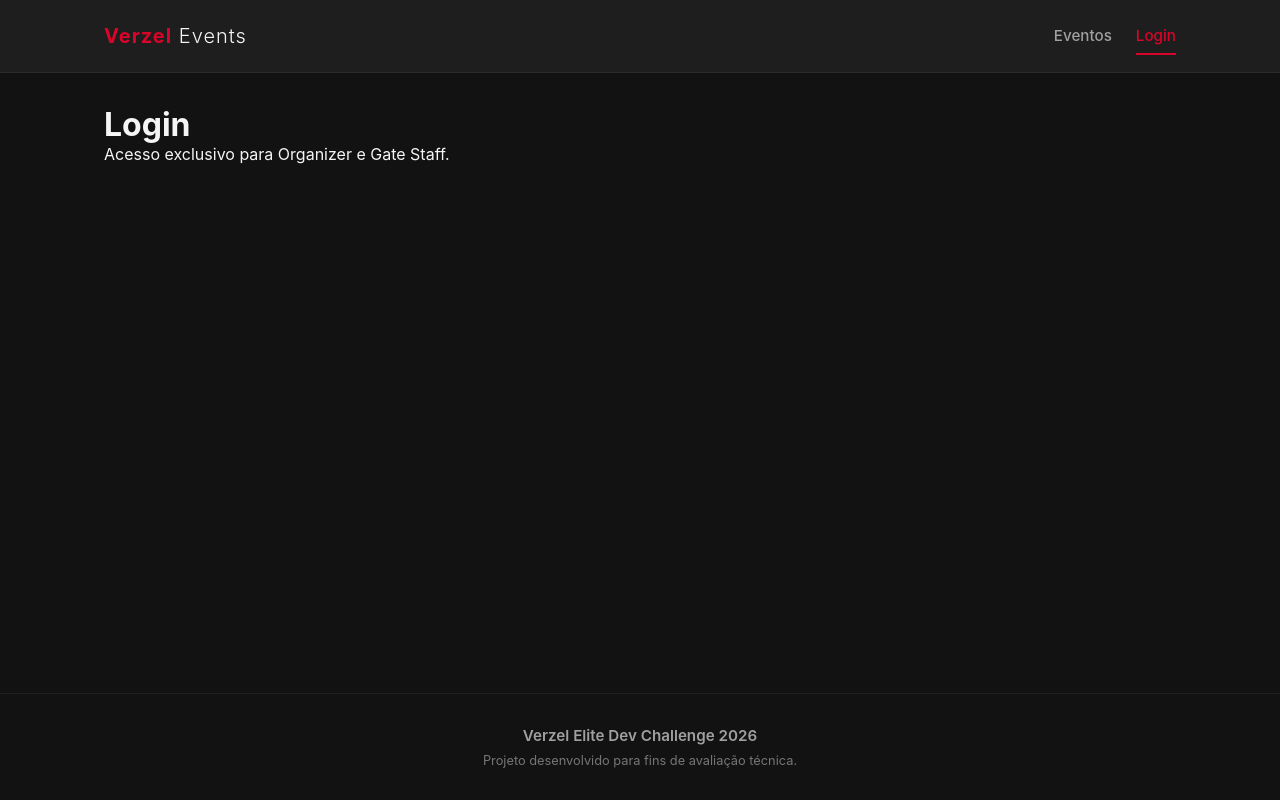
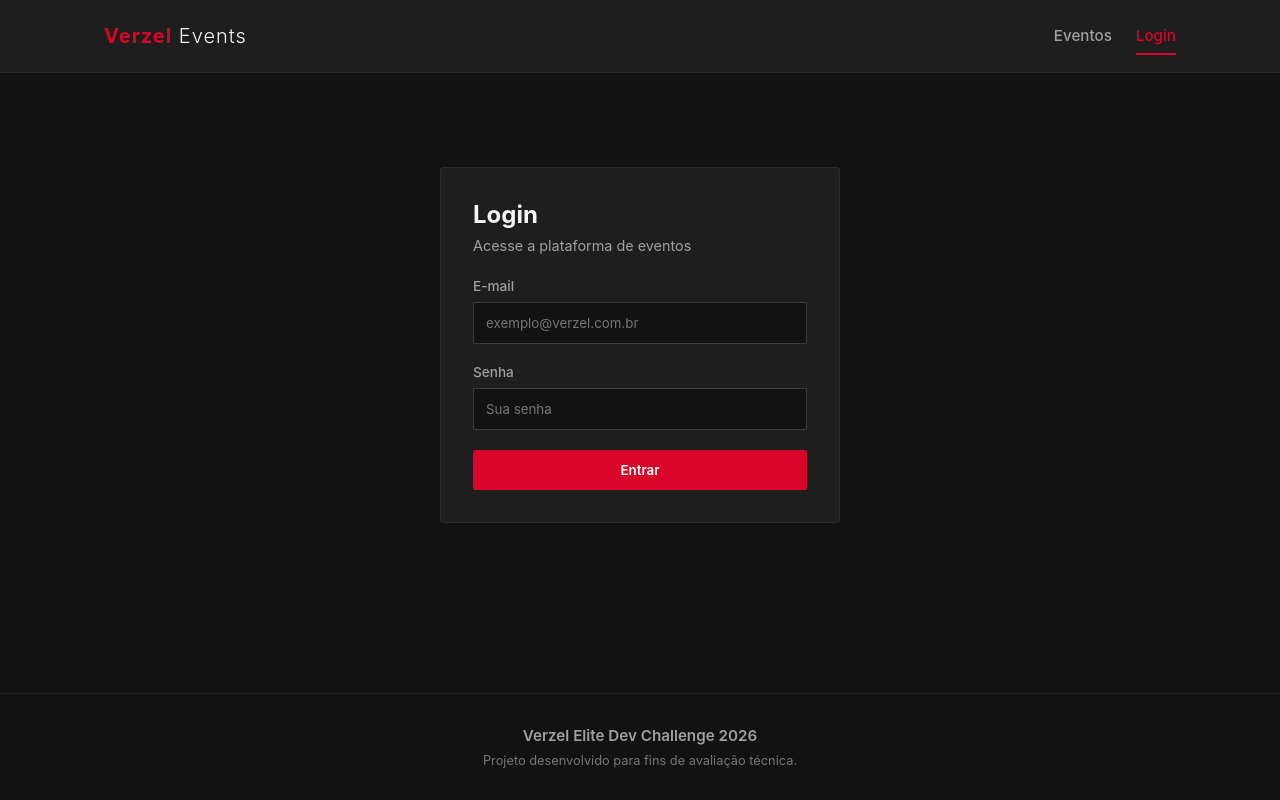
Before and after one commit to leafrrs/elite-dev-verzel-2026, a React (Vite) app in the folder frontend/: page /login in a window 1280 px wide. Built offline with nearby package versions, Linux system fonts and the light colour scheme; no server answers.

Commit message:
feat(frontend): implement authentication flow and session persistence

```diff
--- a/frontend/src/App.tsx
+++ b/frontend/src/App.tsx
@@ -1,11 +1,14 @@
 import { BrowserRouter } from 'react-router-dom';
+import { AuthProvider } from './contexts/AuthContext';
 import { AppRoutes } from './routes/AppRoutes';
 import './styles/global.scss';
 
 function App() {
   return (
     <BrowserRouter>
-      <AppRoutes />
+      <AuthProvider>
+        <AppRoutes />
+      </AuthProvider>
     </BrowserRouter>
   );
 }
--- a/frontend/src/components/Header/Header.scss
+++ b/frontend/src/components/Header/Header.scss
@@ -65,4 +65,33 @@
       border-bottom: 2px solid $color-accent;
     }
   }
+
+  &__user-menu {
+    display: flex;
+    align-items: center;
+    gap: ($space-base * 2);
+  }
+
+  &__user-name {
+    font-size: 0.9rem;
+    color: $color-text-main;
+    font-weight: 500;
+  }
+
+  &__logout-btn {
+    font-size: 0.85rem;
+    color: $color-accent;
+    font-weight: 600;
+    transition: opacity 0.2s ease;
+
+    &:hover {
+      opacity: 0.8;
+      text-decoration: underline;
+    }
+
+    &:focus-visible {
+      outline: 2px solid $color-accent;
+      border-radius: $radius-sm;
+    }
+  }
 }
--- a/frontend/src/components/Header/Header.tsx
+++ b/frontend/src/components/Header/Header.tsx
@@ -1,7 +1,16 @@
-import { NavLink } from 'react-router-dom';
+import { NavLink, useNavigate } from 'react-router-dom';
+import { useAuth } from '../../contexts/AuthContext';
 import './Header.scss';
 
 export function Header() {
+  const { user, isAuthenticated, signOut } = useAuth();
+  const navigate = useNavigate();
+
+  function handleLogout() {
+    signOut();
+    navigate('/login');
+  }
+
   return (
     <header className="header">
       <div className="container header__container">
@@ -18,12 +27,22 @@ export function Header() {
           >
             Eventos
           </NavLink>
+
+          {isAuthenticated ? (
+            <div className="header__user-menu">
+              <span className="header__user-name">Olá, {user?.name.split(' ')[0]}</span>
+              <button onClick={handleLogout} className="header__logout-btn">
+                Sair
+              </button>
+            </div>
+          ) : (
             <NavLink
               to="/login"
               className={({ isActive }) => isActive ? "header__link header__link--active" : "header__link"}
             >
               Login
             </NavLink>
+          )}
         </nav>
       </div>
     </header>
--- /dev/null
+++ b/frontend/src/contexts/AuthContext.tsx
@@ -0,0 +1,60 @@
+import { createContext, useContext, useState } from 'react';
+import type { ReactNode } from 'react';
+import type { User, AuthResponse } from '../types/auth';
+
+interface AuthContextData {
+  user: User | null;
+  token: string | null;
+  isAuthenticated: boolean;
+  signIn: (data: AuthResponse) => void;
+  signOut: () => void;
+}
+
+const AuthContext = createContext<AuthContextData>({} as AuthContextData);
+
+export function AuthProvider({ children }: { children: ReactNode }) {
+  // Inicialização preguiçosa (lazy init): só lê do localStorage no primeiro render
+  const [user, setUser] = useState<User | null>(() => {
+    const storedUser = localStorage.getItem('@VerzelEvents:user');
+    return storedUser ? JSON.parse(storedUser) : null;
+  });
+
+  const [token, setToken] = useState<string | null>(() => {
+    return localStorage.getItem('@VerzelEvents:token') || null;
+  });
+
+  // Função que atualiza o estado React E salva na memória do navegador
+  function signIn(data: AuthResponse) {
+    setUser(data.user);
+    setToken(data.token);
+
+    localStorage.setItem('@VerzelEvents:user', JSON.stringify(data.user));
+    localStorage.setItem('@VerzelEvents:token', data.token);
+  }
+
+  function signOut() {
+    setUser(null);
+    setToken(null);
+    localStorage.removeItem('@VerzelEvents:user');
+    localStorage.removeItem('@VerzelEvents:token');
+  }
+
+  return (
+    <AuthContext.Provider
+      value={{
+        user,
+        token,
+        isAuthenticated: !!user,
+        signIn,
+        signOut,
+      }}
+    >
+      {children}
+    </AuthContext.Provider>
+  );
+}
+
+// Hook personalizado para evitar ter que importar o useContext e o AuthContext toda vez
+export function useAuth() {
+  return useContext(AuthContext);
+}
--- /dev/null
+++ b/frontend/src/pages/Login.scss
@@ -0,0 +1,97 @@
+@use '../styles/variables' as *;
+
+.login-container {
+  display: flex;
+  justify-content: center;
+  align-items: center;
+  min-height: 60vh;
+}
+
+.login-box {
+  background-color: $color-bg-surface;
+  padding: ($space-base * 4);
+  border-radius: $radius-md;
+  width: 100%;
+  max-width: 400px;
+  border: 1px solid rgba($color-text-secondary, 0.1);
+
+  h1 {
+    font-size: 1.5rem;
+    margin-bottom: ($space-base);
+  }
+
+  p {
+    color: $color-text-secondary;
+    margin-bottom: ($space-base * 3);
+    font-size: 0.9rem;
+  }
+}
+
+.login-form {
+  display: flex;
+  flex-direction: column;
+  gap: ($space-base * 2.5);
+
+  .input-group {
+    display: flex;
+    flex-direction: column;
+    gap: ($space-base);
+
+    label {
+      font-size: 0.85rem;
+      font-weight: 500;
+      color: $color-text-secondary;
+    }
+
+    input {
+      background-color: $color-bg-primary;
+      border: 1px solid rgba($color-text-secondary, 0.3);
+      color: $color-text-main;
+      padding: ($space-base * 1.5);
+      border-radius: $radius-sm;
+      font-family: inherit;
+
+      &:focus {
+        outline: none;
+        border-color: $color-accent;
+      }
+
+      &:disabled {
+        opacity: 0.6;
+        cursor: not-allowed;
+      }
+    }
+  }
+
+  .error-message {
+    color: #ff4d4d;
+    font-size: 0.85rem;
+    background-color: rgba(#ff4d4d, 0.1);
+    padding: $space-base;
+    border-radius: $radius-sm;
+    border-left: 3px solid #ff4d4d;
+  }
+
+  .btn-primary {
+    background-color: $color-accent;
+    color: white;
+    padding: ($space-base * 1.5);
+    border-radius: $radius-sm;
+    font-weight: 600;
+    transition: opacity 0.2s;
+
+    &:hover:not(:disabled) {
+      opacity: 0.9;
+    }
+
+    &:focus-visible {
+      outline: 2px solid white;
+      outline-offset: 2px;
+    }
+
+    &:disabled {
+      opacity: 0.5;
+      cursor: not-allowed;
+    }
+  }
+}
--- a/frontend/src/pages/LoginPage.tsx
+++ b/frontend/src/pages/LoginPage.tsx
@@ -1,8 +1,89 @@
+import { useState } from 'react';
+import type { FormEvent } from 'react';
+import { useNavigate } from 'react-router-dom';
+import { authService } from '../services/authService';
+import { useAuth } from '../contexts/AuthContext';
+import './Login.scss';
+
 export function LoginPage() {
+  const [email, setEmail] = useState('');
+  const [password, setPassword] = useState('');
+
+  // Estados da requisição
+  const [isLoading, setIsLoading] = useState(false);
+  const [errorMsg, setErrorMsg] = useState<string | null>(null);
+
+  const { signIn } = useAuth();
+  const navigate = useNavigate();
+
+  async function handleSubmit(e: FormEvent) {
+    e.preventDefault(); // Impede o recarregamento automático da página
+    setErrorMsg(null);
+    setIsLoading(true);
+
+    try {
+      // 1. Chama o serviço puramente focado em HTTP
+      const response = await authService.login(email, password);
+
+      // 2. Passa a resposta de sucesso para o Contexto (salvar estado e localStorage)
+      signIn(response);
+
+      // 3. Redireciona para a raiz de forma simples por enquanto
+      navigate('/');
+    } catch (err: any) {
+      // Trata erros sem vazar stack trace
+      if (err.status === 401) {
+        setErrorMsg('E-mail ou senha incorretos.');
+      } else if (err.status === 400) {
+        setErrorMsg('Formato de e-mail ou senha inválidos.');
+      } else {
+        setErrorMsg('Ocorreu um erro inesperado. Tente novamente mais tarde.');
+      }
+    } finally {
+      setIsLoading(false);
+    }
+  }
+
   return (
-    <div className="container">
-      <h1>Login</h1>
-      <p>Acesso exclusivo para Organizer e Gate Staff.</p>
+    <div className="container login-container">
+      <div className="login-box">
+        <h1>Login</h1>
+        <p>Acesse a plataforma de eventos</p>
+
+        <form onSubmit={handleSubmit} className="login-form">
+          <div className="input-group">
+            <label htmlFor="email">E-mail</label>
+            <input
+              id="email"
+              type="email"
+              value={email}
+              onChange={(e) => setEmail(e.target.value)}
+              placeholder="exemplo@verzel.com.br"
+              required
+              disabled={isLoading}
+            />
+          </div>
+
+          <div className="input-group">
+            <label htmlFor="password">Senha</label>
+            <input
+              id="password"
+              type="password"
+              value={password}
+              onChange={(e) => setPassword(e.target.value)}
+              placeholder="Sua senha"
+              required
+              disabled={isLoading}
+            />
+          </div>
+
+          {errorMsg && <div className="error-message">{errorMsg}</div>}
+
+          <button type="submit" disabled={isLoading} className="btn-primary">
+            {isLoading ? 'Entrando...' : 'Entrar'}
+          </button>
+        </form>
+      </div>
     </div>
   );
 }
--- /dev/null
+++ b/frontend/src/services/api.ts
@@ -0,0 +1,27 @@
+// import.meta.env é a forma que o Vite usa para acessar variáveis do .env
+const API_URL = import.meta.env.VITE_API_URL;
+
+export async function fetchApi(endpoint: string, options: RequestInit = {}) {
+  // Configuração base combinando a URL e headers padrão (como JSON)
+  const response = await fetch(`${API_URL}${endpoint}`, {
+    ...options,
+    headers: {
+      'Content-Type': 'application/json',
+      ...options.headers,
+    },
+  });
+
+  if (!response.ok) {
+    // Tenta ler o JSON do erro do backend (ex: { "error": "Credenciais inválidas" })
+    const errorData = await response.json().catch(() => null);
+    throw {
+      status: response.status,
+      data: errorData,
+    };
+  }
+
+  // Se não tem corpo de resposta (ex: 204), não dá erro ao parsear JSON
+  if (response.status === 204) return null;
+
+  return response.json();
+}
--- /dev/null
+++ b/frontend/src/services/authService.ts
@@ -0,0 +1,12 @@
+import { fetchApi } from './api';
+import type { AuthResponse } from '../types/auth';
+
+export const authService = {
+  // Recebe email e password e devolve a Promise tipada com a AuthResponse
+  async login(email: string, passwordStr: string): Promise<AuthResponse> {
+    return fetchApi('/auth/login', {
+      method: 'POST',
+      body: JSON.stringify({ email, password: passwordStr }),
+    });
+  },
+};
--- /dev/null
+++ b/frontend/src/types/auth.ts
@@ -0,0 +1,13 @@
+export type UserRole = 'CLIENT' | 'ORGANIZER' | 'GATE_STAFF';
+
+export interface User {
+  id: string;
+  name: string;
+  email: string;
+  role: UserRole;
+}
+
+export interface AuthResponse {
+  token: string;
+  user: User;
+}
```
Lines whose indentation alone changed are shown as unchanged.
